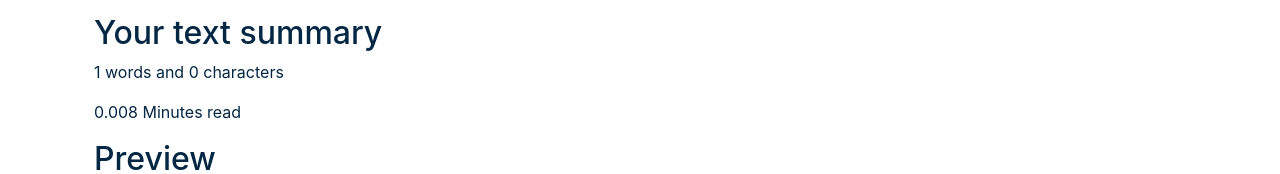
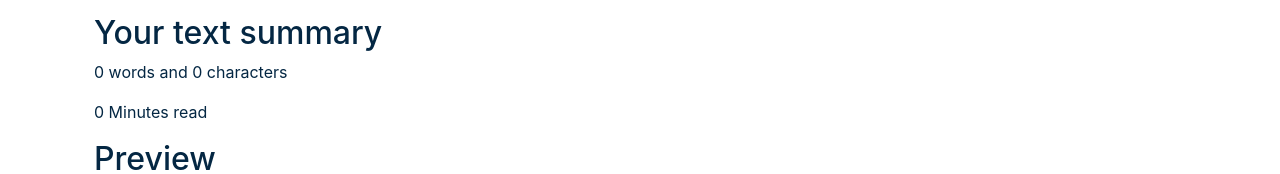
Before and after one commit to aryanmaheshwari1420/React, a React (Create React App) app in the folder my-app/: page / in a window 1280 px wide. Shown: the part 390-564 px from the top of the page. Built offline with nearby package versions, Linux system fonts and the light colour scheme.

Commit message:
fix the small issues

```diff
--- a/my-app/public/index.html
+++ b/my-app/public/index.html
@@ -31,7 +31,7 @@
       crossorigin="anonymous"
     />
 
-    <title>TextUtils -  TU </title>
+    <title>TextUtils - TU </title>
   </head>
   <body>
     <noscript>You need to enable JavaScript to run this app.</noscript>
--- a/my-app/src/App.js
+++ b/my-app/src/App.js
@@ -9,11 +9,10 @@ import {
   BrowserRouter as Router,
   Routes,
   Route,
-  Link,
 } from "react-router-dom";
 
 function App() {
-  const [mode, setMode] = useState("light"); // Whether dark mode is enabled or not
+  const [mode, setMode]   = useState("light"); // Whether dark mode is enabled or not
   const [alert, setAlert] = useState(null);
 
   const showAlert = (message, type) => {
@@ -47,7 +46,7 @@ function App() {
       <div className="container my-3">
         <Routes>
           <Route exact path="/about" element={<About />} />
-          <Route exact    path="/" element={<TextForm heading="Enter the text to analyze below" onShowAlert={showAlert}/>} />
+          <Route exact path="/" element={<TextForm heading="Enter the text to analyze below" showAlert={showAlert}/>} />
         </Routes>
       </div>
    </Router>
--- a/my-app/src/components/TextForm.js
+++ b/my-app/src/components/TextForm.js
@@ -1,70 +1,100 @@
-import React, {useState} from 'react'
+import React, { useState } from "react";
 
 export default function TextForm(props) {
-    const handleUpClick = ()=>{
-        // console.log("Uppercase was clicked: " +  text);
+  const handleUpClick = () => {
     let newText = text.toUpperCase();
-        setText(newText)
-        props.showAlert("Converted to uppercase","success");
-    }
+    setText(newText);
+    props.showAlert("Converted to uppercase", "success");
+  };
 
-    const handleLoClick = ()=>{
+  const handleLoClick = () => {
     let newText = text.toLowerCase();
-        setText(newText)
-        props.showAlert("Converted to lowercase","success");
-    }
+    setText(newText);
+    props.showAlert("Converted to lowercase", "success");
+  };
 
-    const handleClearClick = ()=>{
-        let newText = '';
-        setText(newText)
-        props.showAlert("Clear the text","success");
-    }
+  const handleClearClick = () => {
+    let newText = "";
+    setText(newText);
+    props.showAlert("Cleared the text", "success");
+  };
 
-    const handleOnChange = (event)=>{
-        // console.log("On change");
-        setText(event.target.value)
-    }
+  const handleOnChange = (event) => {
+    setText(event.target.value);
+  };
 
-    // Credits: A
   const handleCopy = () => {
-        console.log("I am copy");
-        var text = document.getElementById("myBox");
+    let text = document.getElementById("myBox");
     text.select();
     text.setSelectionRange(0, 9999);
     navigator.clipboard.writeText(text.value);
-        props.showAlert("Copied to clipboard!","success");
-    }
+    props.showAlert("Copied to clipboard!", "success");
+  };
 
-    // Credits: Coding Wala
   const handleExtraSpaces = () => {
     let newText = text.split(/[ ]+/);
-        setText(newText.join(" "))
-        props.showAlert("Removed extra spaces","success");
-    }
+    setText(newText.join(" "));
+    props.showAlert("Removed extra spaces", "success");
+  };
 
-    const [text, setText] = useState('');
-    // text = "new text"; // Wrong way to change the state
-    // setText("new text"); // Correct way to change the state
+  const [text, setText] = useState("");
+
   return (
     <>
-        <div className="container" style={{color: props.mode==='dark'?'white':'#042743'}}>
+      <div
+        className="container"
+        style={{ color: props.mode === "dark" ? "white" : "#042743" }}
+      >
         <h1>{props.heading}</h1>
         <div className="mb-3">
-            <textarea className="form-control" value={text} onChange={handleOnChange} style={{backgroundColor: props.mode==='dark'?'grey':'white', color: props.mode==='dark'?'white':'#042743'}} id="myBox" rows="8"></textarea>
+          <textarea
+            className="form-control"
+            value={text}
+            onChange={handleOnChange}
+            style={{
+              backgroundColor: props.mode === "dark" ? "grey" : "white",
+              color: props.mode === "dark" ? "white" : "#042743",
+            }}
+            id="myBox"
+            rows="8"
+          ></textarea>
         </div>
-            <button className="btn btn-primary mx-1" onClick={handleUpClick}>Convert to Uppercase</button>
-            <button className="btn btn-primary mx-1" onClick={handleLoClick}>Convert to Lowercase</button>
-            <button className="btn btn-primary mx-1" onClick={handleClearClick}>Clear Text</button>
-            <button className="btn btn-primary mx-1" onClick={handleCopy}>Copy Text</button>
-            <button className="btn btn-primary mx-1" onClick={handleExtraSpaces}>Remove Extra Spaces</button>
+        <button className="btn btn-primary mx-1" onClick={handleUpClick}>
+          Convert to Uppercase
+        </button>
+        <button className="btn btn-primary mx-1" onClick={handleLoClick}>
+          Convert to Lowercase
+        </button>
+        <button className="btn btn-primary mx-1" onClick={handleClearClick}>
+          Clear Text
+        </button>
+        <button className="btn btn-primary mx-1" onClick={handleCopy}>
+          Copy Text
+        </button>
+        <button className="btn btn-primary mx-1" onClick={handleExtraSpaces}>
+          Remove Extra Spaces
+        </button>
       </div>
-        <div className="container my-3" style={{color: props.mode==='dark'?'white':'#042743'}}>
+      <div
+        className="container my-3"
+        style={{ color: props.mode === "dark" ? "white" : "#042743" }}
+      >
         <h2>Your text summary</h2>
-            <p>{text.split(" ").length} words and {text.length} characters</p>
-            <p>{0.008 *  text.split(" ").length} Minutes read</p>
+        <p>
+          {text.split(" ").filter((word) => word !== "").length} words and{" "}
+          {text.length} characters
+        </p>
+        <p>
+          {0.008 * text.split(" ").filter((word) => word !== "").length} Minutes
+          read
+        </p>
         <h2>Preview</h2>
-            <p>{text.length>0?text:"Enter something in the textbox above to preview it here"}</p>
+        <p>
+          {text.length > 0
+            ? text
+            : "Enter something in the textbox above to preview it here"}
+        </p>
       </div>
     </>
-    )
+  );
 }
```
Lines whose indentation alone changed are shown as unchanged.
